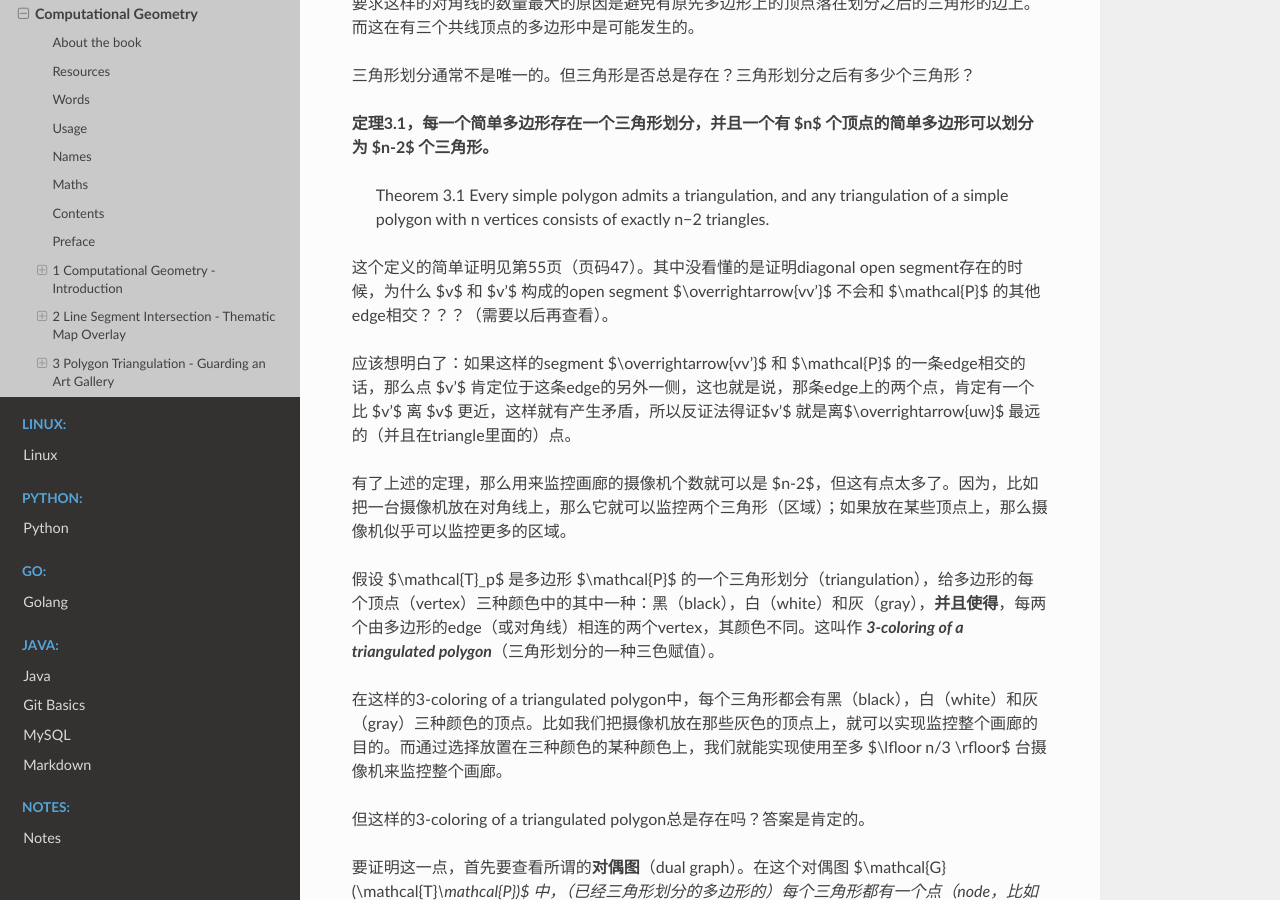
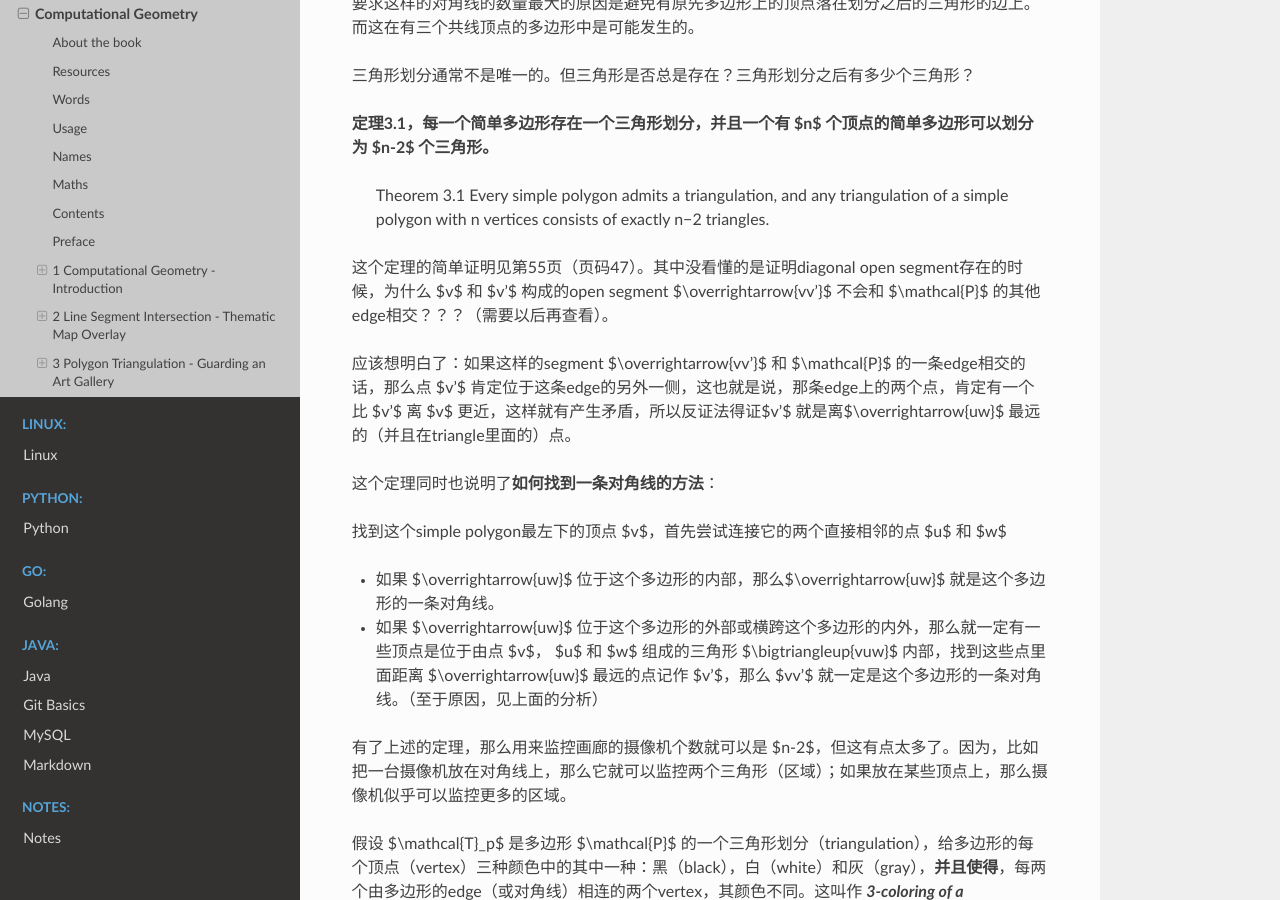
Before and after one commit to Pyrad/pyradnotes, a Sphinx documentation site: the page built from source/Geometry/ComputationalGeometryAA3rd.md, in a window 1280 px wide and 900 px high, scrolled down 23734 px. Built offline with Sphinx 7.4.7 and the Read the Docs theme 2.0.0, drawn with Linux system fonts in a browser that asks for light colours; some of the changed text lies outside the part shown.

Commit message:
CGAA3 Start section 3.2

```diff
--- a/source/Geometry/ComputationalGeometryAA3rd.md
+++ b/source/Geometry/ComputationalGeometryAA3rd.md
@@ -902,9 +902,16 @@
 
 > Theorem 3.1 Every simple polygon admits a triangulation, and any triangulation of a simple polygon with n vertices consists of exactly n−2 triangles.
 
-这个定义的简单证明见第55页（页码47）。其中没看懂的是证明diagonal open segment存在的时候，为什么 $v$ 和 $v'$ 构成的open segment $\overrightarrow{vv'}$ 不会和 $\mathcal{P}$ 的其他edge相交？？？（需要以后再查看）。
+这个定理的简单证明见第55页（页码47）。其中没看懂的是证明diagonal open segment存在的时候，为什么 $v$ 和 $v'$ 构成的open segment $\overrightarrow{vv'}$ 不会和 $\mathcal{P}$ 的其他edge相交？？？（需要以后再查看）。
 
 应该想明白了：如果这样的segment $\overrightarrow{vv'}$ 和 $\mathcal{P}$ 的一条edge相交的话，那么点 $v'$ 肯定位于这条edge的另外一侧，这也就是说，那条edge上的两个点，肯定有一个比 $v'$ 离 $v$ 更近，这样就有产生矛盾，所以反证法得证$v'$ 就是离$\overrightarrow{uw}$ 最远的（并且在triangle里面的）点。
+
+这个定理同时也说明了**如何找到一条对角线的方法**：
+
+找到这个simple polygon最左下的顶点 $v$，首先尝试连接它的两个直接相邻的点 $u$ 和 $w$
+
+- 如果 $\overrightarrow{uw}$ 位于这个多边形的内部，那么$\overrightarrow{uw}$ 就是这个多边形的一条对角线。
+- 如果 $\overrightarrow{uw}$ 位于这个多边形的外部或横跨这个多边形的内外，那么就一定有一些顶点是位于由点 $v$， $u$ 和 $w$ 组成的三角形 $\bigtriangleup{vuw}$ 内部，找到这些点里面距离 $\overrightarrow{uw}$ 最远的点记作 $v'$，那么 $vv'$ 就一定是这个多边形的一条对角线。（至于原因，见上面的分析）
 
 
 
@@ -942,6 +949,18 @@
 
 
 
+### 3.2 Partitioning a Polygon into Monotone Pieces
+
+前面提到的定理3.1，不仅说明了存在simple polygon的三角形划分，而且同时也阐述了一种寻找简单多边形对角线的办法。这种办法找每条对角线的时间复杂度是线性的，那么采用这种办法找到simple polygon的一种三角形划分的时间复杂度最差就是二次方的（quadratic）。
+
+但对于convex polygon，可以从其任意一点出发，连接它与其他顶点的连线（除了它直接相邻的两个顶点），得到的结果就是一种三角形划分，而且时间是线性的。
+
+所以，比较好的办法是，把一个多边形先分解为convex polygons，然后再做三角形划分。但实际上把多边形分解成凸多边形，这和三角形划分一样困难。
+
+退而求其次，就先把多边形分解成所谓的monotone pieces（**单调多边形**），这就容易很多。
+
+
+
 
 
 
```
